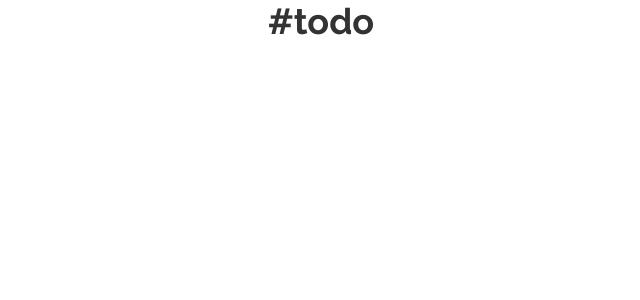
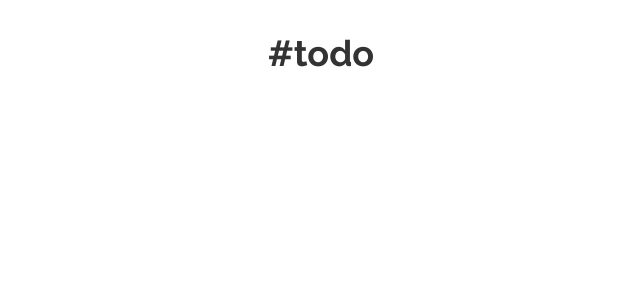
Before and after one commit to gabrielnafuzi/todo-app, a React (Vite) app: page / in a window 1280 px wide. Shown: the top 300 px of the page, without its empty margins (319-959 px from the left). Built offline with nearby package versions, Linux system fonts and the light colour scheme.

Commit message:
feat: add Container component

```diff
--- a/src/App.tsx
+++ b/src/App.tsx
@@ -1,12 +1,14 @@
 import { ThemeProvider } from 'styled-components'
 
-import { Header } from '@/components'
+import { Header, Container } from '@/components'
 import { GlobalStyles, theme } from '@/styles'
 
 export const App = () => (
   <ThemeProvider theme={theme}>
     <GlobalStyles />
 
-    <Header />
+    <Container>
+      <Header />
+    </Container>
   </ThemeProvider>
 )
--- /dev/null
+++ b/src/components/Container/index.tsx
@@ -0,0 +1,10 @@
+import styled, { css } from 'styled-components'
+
+export const Container = styled.div`
+  ${({ theme }) => css`
+    max-width: ${theme.grid.container};
+    margin-left: auto;
+    margin-right: auto;
+    padding: 3.2rem 1.6rem;
+  `}
+`
--- a/src/components/index.ts
+++ b/src/components/index.ts
@@ -1 +1,2 @@
 export { Header } from './Header'
+export { Container } from './Container'
```
